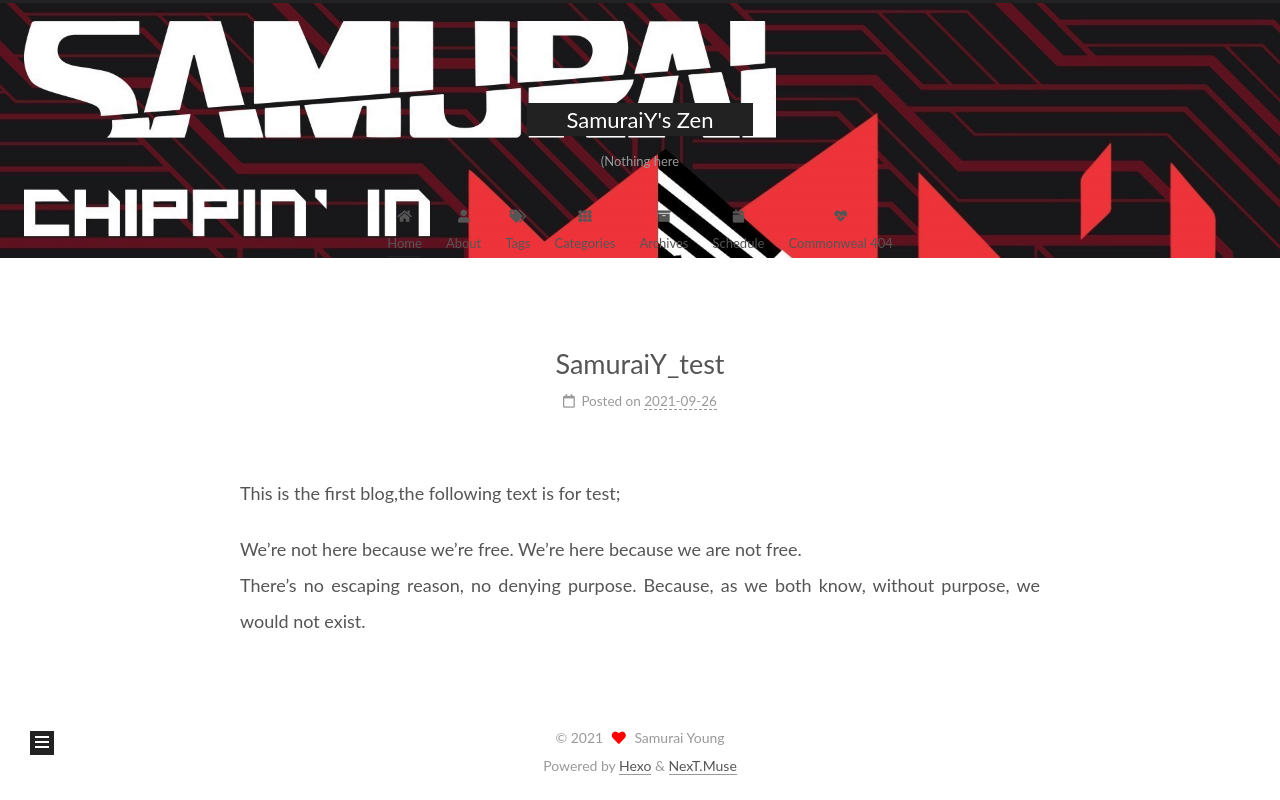
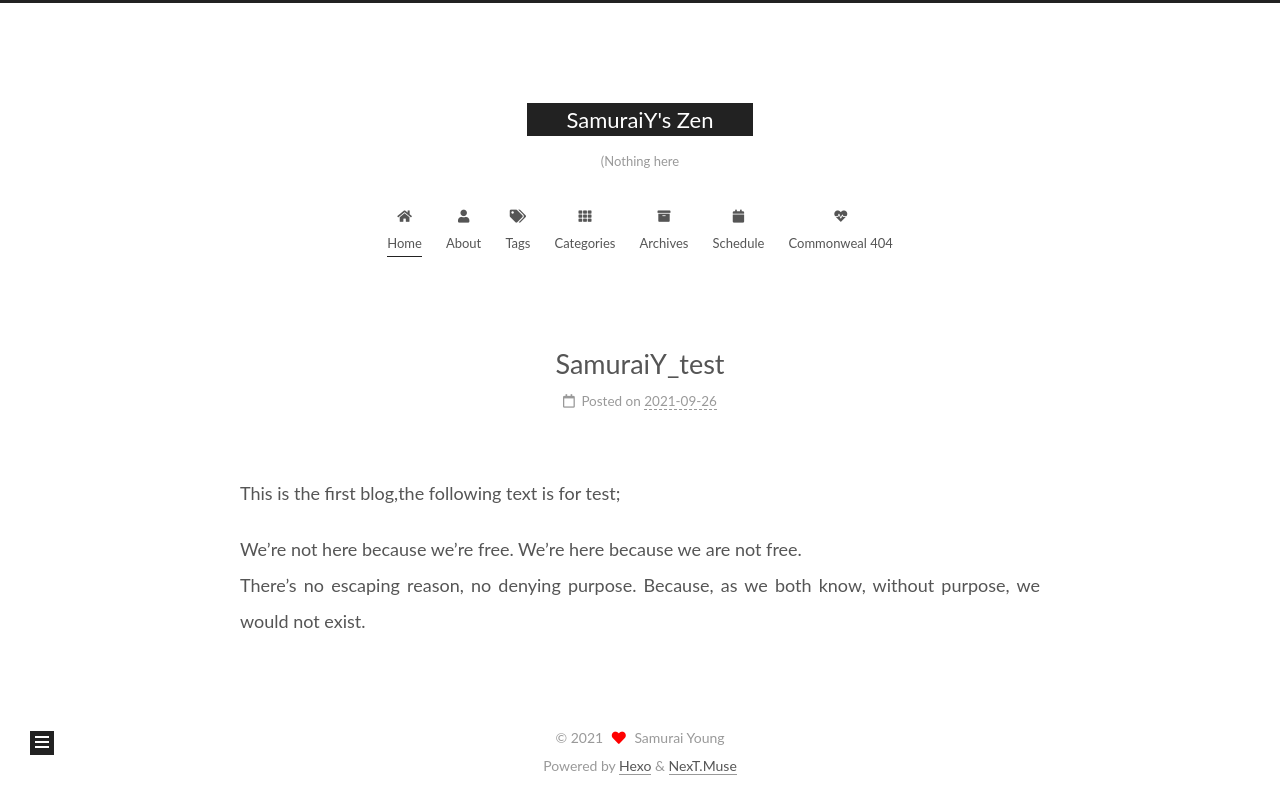
Before and after one commit to ShockYoungCHN/ShockYoungCHN.github.io, a plain HTML site: page index.html in a window 1280 px wide. Drawn offline with Linux system fonts and the light colour scheme.

Commit message:
Site updated: 2021-09-26 15:31:48

```diff
--- a/css/main.css
+++ b/css/main.css
@@ -1168,7 +1168,7 @@ pre .javascript .function {
 }
 .links-of-author a::before,
 .links-of-author span.exturl::before {
-  background: #f5f5ff;
+  background: #b4ccff;
   border-radius: 50%;
   content: ' ';
   display: inline-block;
@@ -2289,9 +2289,3 @@ embed {
   text-overflow: ellipsis;
   white-space: nowrap;
 }
-.header {
-  background: url("/images/samurai_chippin_v1.jpeg");
-  background-position: 0% 10%;
-  background-size: cover;
-  background-repeat: no-repeat;
-}
```
